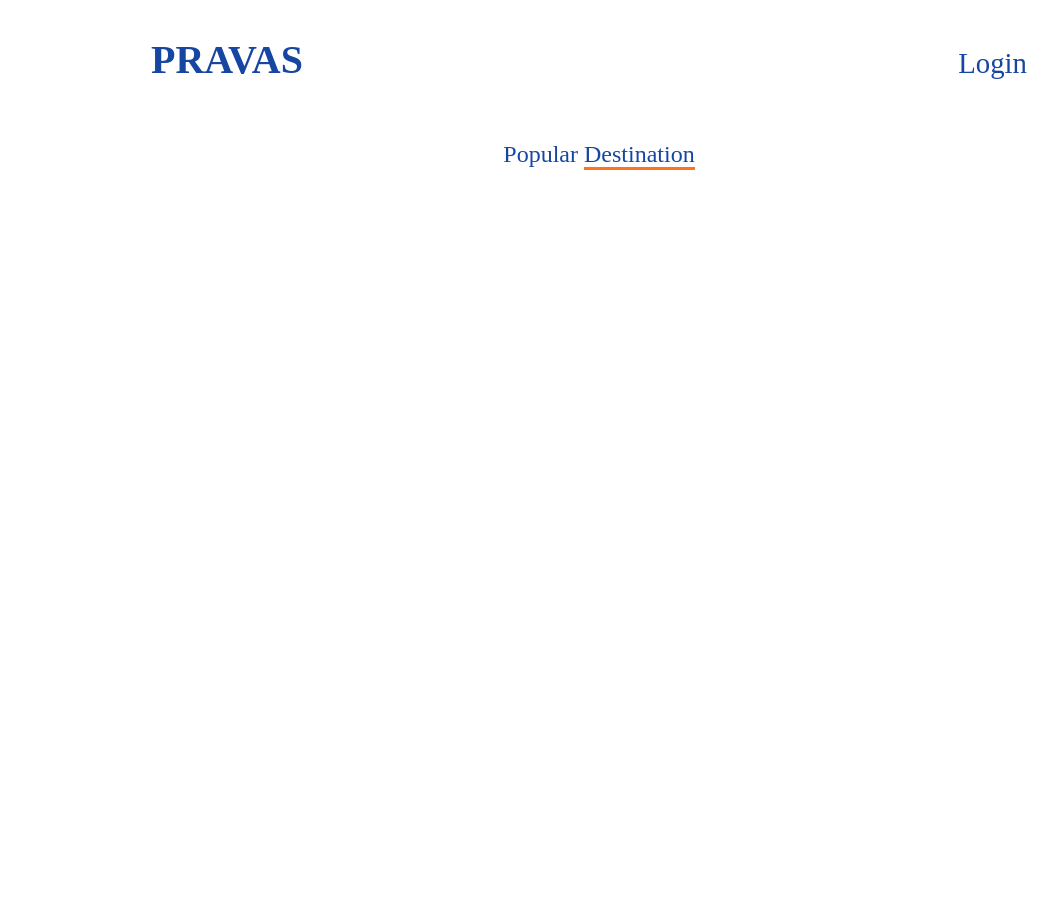
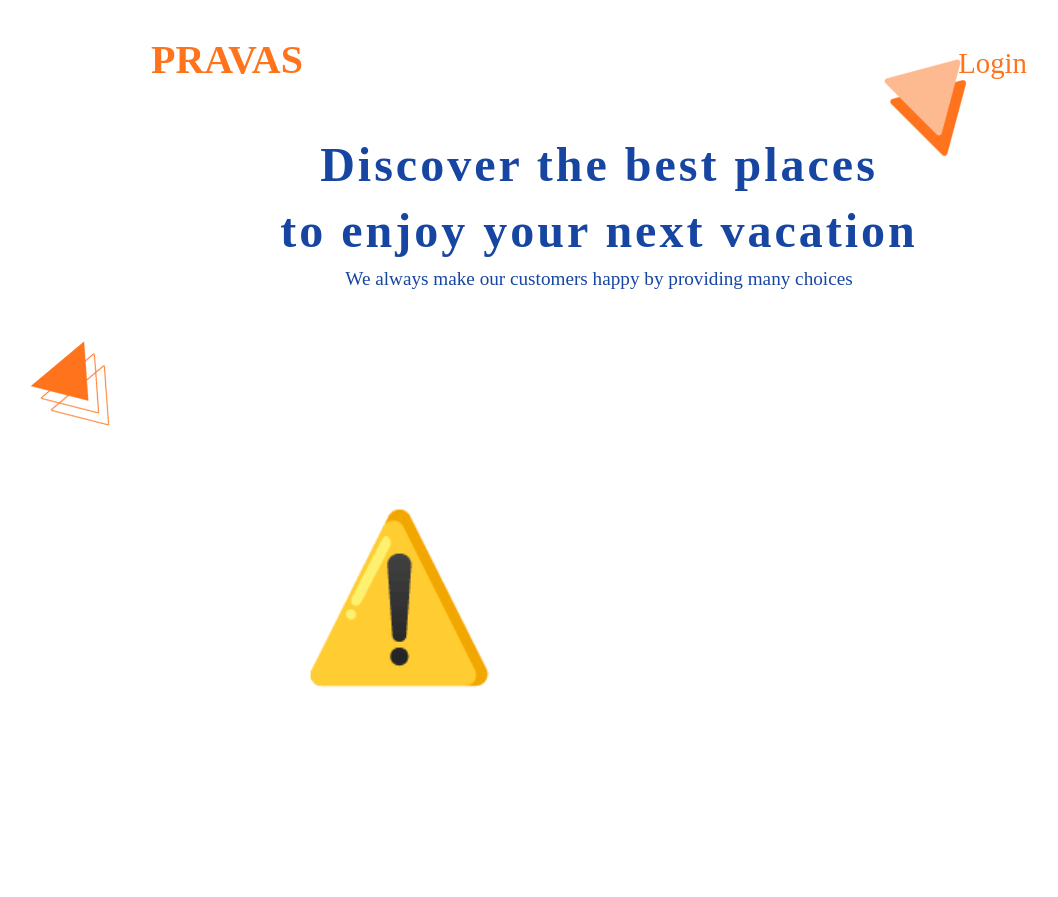
Before and after one commit to rahul-nagvadia/Pravas, a Django app: page /pravas/ in a window 1280 px wide. Shown: the top 897 px of the page, without its empty margins (41-1099 px from the left). After the commit the page ends 688 px from the top, so only its background shows below. Run offline with Django 4.2, Linux system fonts and the light colour scheme; some libraries are stand-ins or nearby versions; some web fonts are replaced; grey boxes are pictures that could not be loaded.

Commit message:
Half way in index page

```diff
--- a/static/pravas/css/index.css
+++ b/static/pravas/css/index.css
@@ -21,7 +21,7 @@ body {
   justify-content: center;
   align-items: baseline;
   padding: 30px 0;
-  color: #1746a2;
+  color: #ff731d;
 }
 
 .logo {
@@ -41,12 +41,13 @@ ul {
 
 a {
   padding: 0 10px;
-  color: #1746a2;
+  color: #ff731d;
 }
 
 a:hover {
   text-decoration: none;
   color: #1746a2;
+  text-decoration: underline;
 }
 
 .links {
@@ -92,38 +93,87 @@ a:hover {
   grid-auto-flow: dense;
 }
 
-.heading {
-  font-size: 1.5rem;
-  color: #1746a2;
-}
-
 span {
   border-bottom: solid 3px #ff731d;
 }
 
-.destination div:nth-child(1) {
-  background-image: url(https://plus.unsplash.com/premium_photo-1673264933122-40a42e8f7fb9?ixlib=rb-4.0.3&ixid=M3wxMjA3fDB8MHxwaG90by1wYWdlfHx8fGVufDB8fHx8fA%3D%3D&auto=format&fit=crop&w=687&q=80);
-  grid-column-start: 1;
-  grid-column-end: 2;
-  grid-row-start: 1;
-  grid-row-end: 2;
-  height: 400px;
+/* ////////////Landing Section///////////// */
+
+.landing {
+  width: 100%;
+  color: #1746a2;
+  display: flex;
+  flex-direction: row;
+  justify-content: center;
+  align-items: center;
 }
 
-.destination:nth-child(2) {
+.greeting {
+  flex-basis: 0.5;
+  text-align: center;
+  font-weight: 900;
+  font-size: 10rem;
+  display: flex;
+  flex-direction: column;
+  justify-content: center;
+  align-items: center;
 }
 
-.destination:nth-child(3) {
+.landing-text > h1 {
+  font-size: 3rem;
+  font-weight: 900;
+  letter-spacing: 3px;
 }
 
-.destination:nth-child(4) {
+.landing-text > h2 {
+  font-size: 1.2rem;
 }
 
-.destination:nth-child(5) {
+.landing-left {
+  flex-basis: 0.25;
+  position: relative;
 }
 
-.destination:nth-child(6) {
+.lading-right {
+  flex-basis: 0.25;
+  position: relative;
 }
 
-.destination:nth-child(7) {
+.tri1 {
+  position: absolute;
+  width: 200px;
+  height: 200px;
+  bottom: 200px;
+  right: 350px;
+  background-position: center;
+  background-repeat: no-repeat;
+  background-size: cover;
+  background-image: url(../../images/tri1.png);
+  rotate: 20deg;
 }
+
+.tri2 {
+  position: absolute;
+  width: 200px;
+  height: 200px;
+  bottom: 600px;
+  right: 200px;
+  background-position: center;
+  background-repeat: no-repeat;
+  background-size: cover;
+  background-image: url(../../images/tri2.png);
+  rotate: 45deg;
+}
+
+.tri3 {
+  position: absolute;
+  width: 200px;
+  height: 200px;
+  bottom: 20px;
+  right: 100px;
+  background-position: center;
+  background-repeat: no-repeat;
+  background-size: cover;
+  background-image: url(../../images/tri3.png);
+  rotate: 50deg;
+}
--- a/templates/home.html
+++ b/templates/home.html
@@ -13,6 +13,7 @@
   {%load static%}
   <link rel="stylesheet" href="{%static 'pravas/css/index.css'%}" />
   <script src="https://kit.fontawesome.com/83c51c6793.js" crossorigin="anonymous"></script>
+  <script src="https://unpkg.com/@lottiefiles/lottie-player@latest/dist/lottie-player.js"></script>
   <title>Home | PRAVAS</title>
 </head>
 
@@ -27,8 +28,8 @@
         <li class="links dropdown">
           <a href="#" class="dropdown-toggle" data-toggle="dropdown"><i class="fa-solid fa-user"></i></a>
           <ul class="dropdown-menu ">
-            <li><i class="fa-solid fa-address-card"></i><a href="profile"> Profile </i></a></li>
-            <li><i class="fa-solid fa-right-from-bracket"></i> <a href="logout">Logout </a></li>
+            <li><i class="fa-solid fa-address-card"></i> <a href="profile">Profile</i></a></li>
+            <li><i class="fa-solid fa-right-from-bracket"></i> <a href="logout">Logout</a></li>
           </ul>
         </li>
         {% else %}
@@ -38,10 +39,31 @@
         {% endif %}
       </ul>
     </div>
-    <div class="heading">
+    <div class="landing">
+      <div class="landing-left">
+        <div class="tri1"></div>
+        <div class="tri3"></div>
+      </div>
+      <div class="greeting">
+        <div class="landing-text">
+          <h1>Discover the best places</h1>
+          <h1>to enjoy your next vacation</h1>
+          </>
+          <h2>We always make our customers happy by providing many choices</h2>
+        </div>
+        <div class="landing-animation">
+          <lottie-player src="https://assets9.lottiefiles.com/packages/lf20_0ilhlmpl.json" background="transparent"
+            speed="1" style="width: 600px; height: 600px;" loop autoplay></lottie-player>
+        </div>
+      </div>
+      <div class="landing-right">
+        <div class="tri2"></div>
+      </div>
+    </div>
+    <!-- <div class="heading">
       Popular <span> Destination </span>
-    </div>
-    <div class="destination">
+    </div> -->
+    <!-- <div class="destination">
       <div></div>
       <div></div>
       <div></div>
@@ -49,7 +71,7 @@
       <div></div>
       <div></div>
       <div></div>
-    </div>
+    </div> -->
   </div>
 
 
```
Also changed, not shown: static/pravas/css/home.css (+31 -5 lines), static/images/tri1.png (added), static/images/tri2.png (added), static/images/tri3.png (added).
